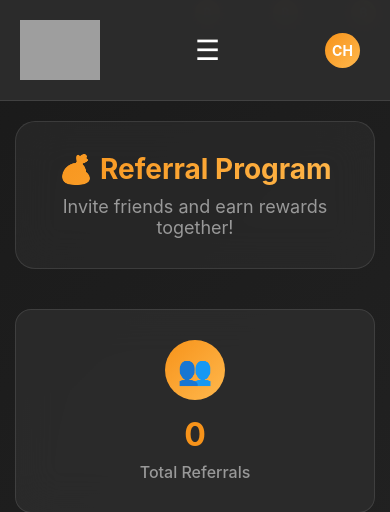
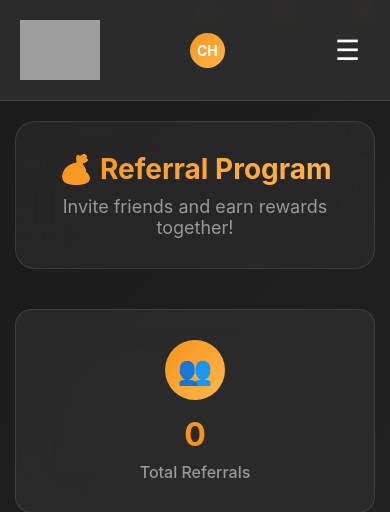
Before and after one commit to Ifeanyidremz/eggma, a Django app: page /market/referral/dashboard/ in a window 390 px wide. Shown: the top 512 px of the page. Run offline with Django 5.2, Linux system fonts and the light colour scheme; a user stored in the database is signed in; data comes from the database, SQL or seed files in the repository; data that the repository does not hold is empty; grey boxes are pictures that could not be loaded.

Commit message:
added few

```diff
--- a/templates/referral_dashboard.html
+++ b/templates/referral_dashboard.html
@@ -502,15 +502,19 @@
 
             .menu-toggle {
                 display: block;
-                order: 2;
+                order: 3;
+                margin-left: auto;
             }
 
             .logo {
                 order: 1;
+                flex: 0 0 auto;
             }
 
             .user-profile {
-                order: 3;
+                order: 2;
+                margin-left: auto;
+                margin-right: 10px;
             }
 
             .nav-links {
```
